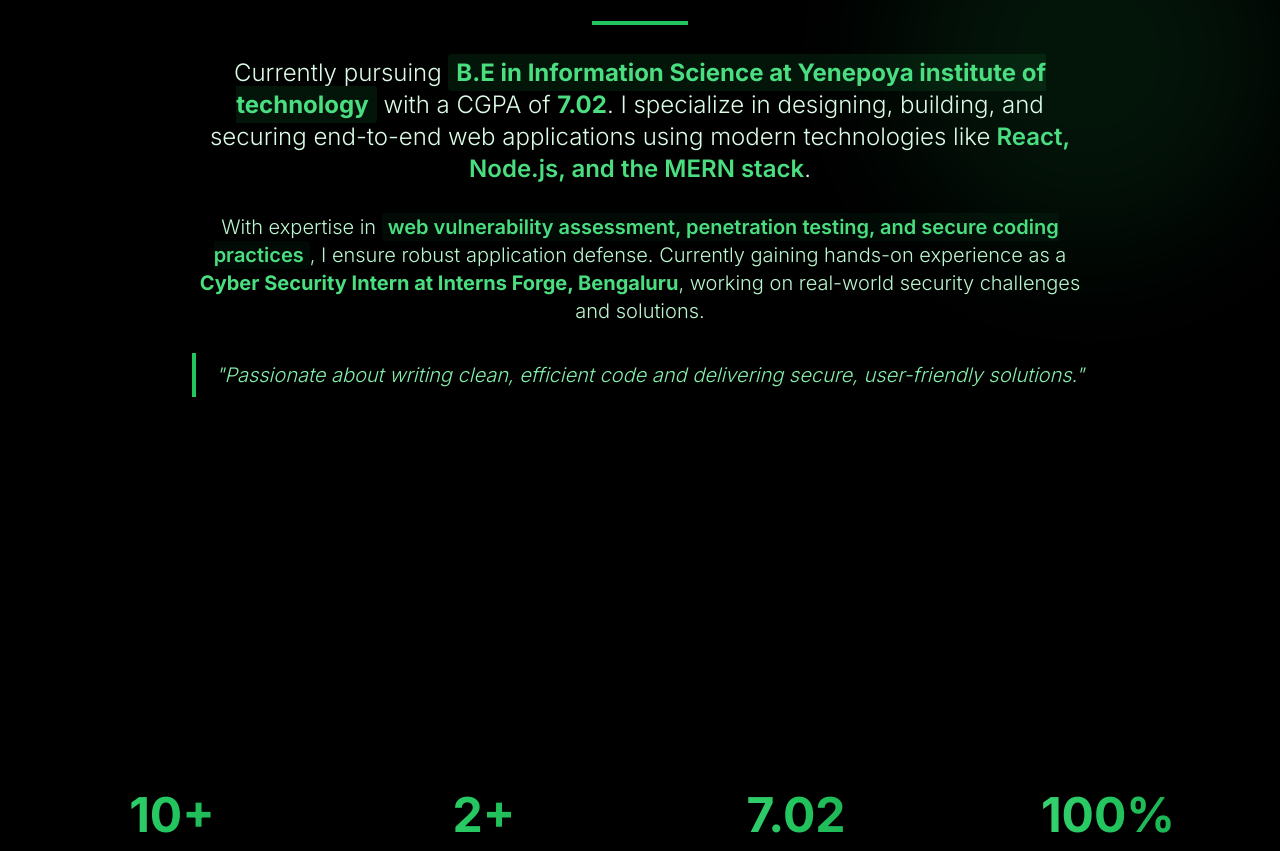
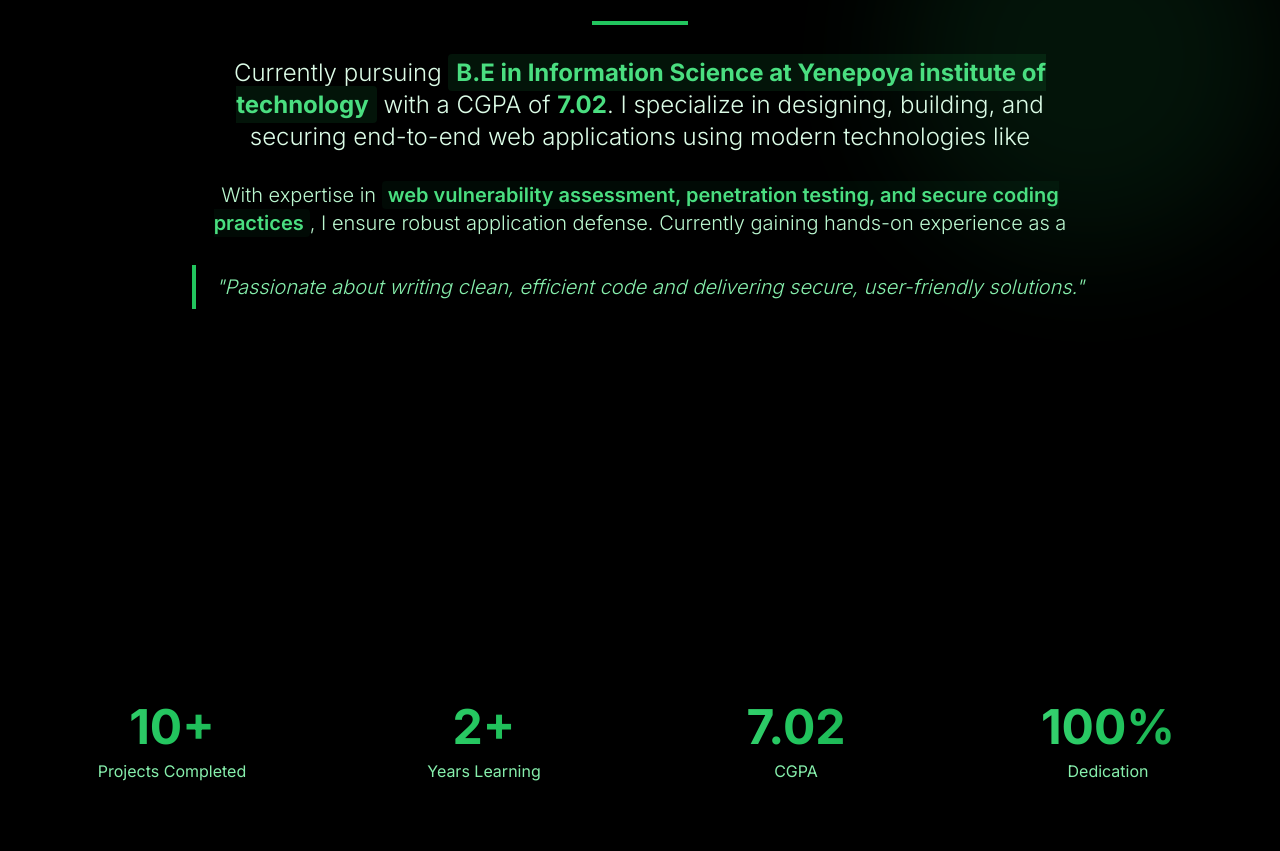
Before and after one commit to Mohsahal/portfolio, a React (Vite) app: page / in a window 1280 px wide. Shown: the part 935-1786 px from the top of the page. Built offline with nearby package versions, Linux system fonts and the light colour scheme.

Commit message:
Update About.jsx

```diff
--- a/src/components/About.jsx
+++ b/src/components/About.jsx
@@ -77,13 +77,13 @@
             <p className="text-base sm:text-lg md:text-xl lg:text-2xl text-primary-100 leading-relaxed font-light">
               Currently pursuing <span className="text-primary-400 font-bold bg-primary-500/10 px-2 py-1 rounded">B.E in Information Science at Yenepoya institute of technology</span> with a CGPA of <span className="text-primary-400 font-bold">7.02</span>.
               I specialize in designing, building, and securing end-to-end web applications using modern technologies like
-              <span className="text-primary-400 font-semibold"> React, Node.js, and the MERN stack</span>.
+              {/* <span className="text-primary-400 font-semibold"> React, Node.js, and the MERN stack</span>. */}
             </p>
             <p className="text-base sm:text-lg md:text-xl text-primary-200 leading-relaxed font-light">
               With expertise in <span className="text-primary-400 font-semibold bg-primary-500/5 px-1.5 py-0.5 rounded">web vulnerability assessment, penetration testing, and secure coding practices</span>,
               I ensure robust application defense. Currently gaining hands-on experience as a
-              <span className="text-primary-400 font-bold"> Cyber Security Intern at Interns Forge, Bengaluru</span>,
-              working on real-world security challenges and solutions.
+              {/* <span className="text-primary-400 font-bold"> Cyber Security Intern at Interns Forge, Bengaluru</span>,
+              working on real-world security challenges and solutions. */}
             </p>
             <p className="text-base sm:text-lg md:text-xl text-primary-300 italic font-light border-l-4 border-primary-500 pl-4 py-2">
               "Passionate about writing clean, efficient code and delivering secure, user-friendly solutions."
```
